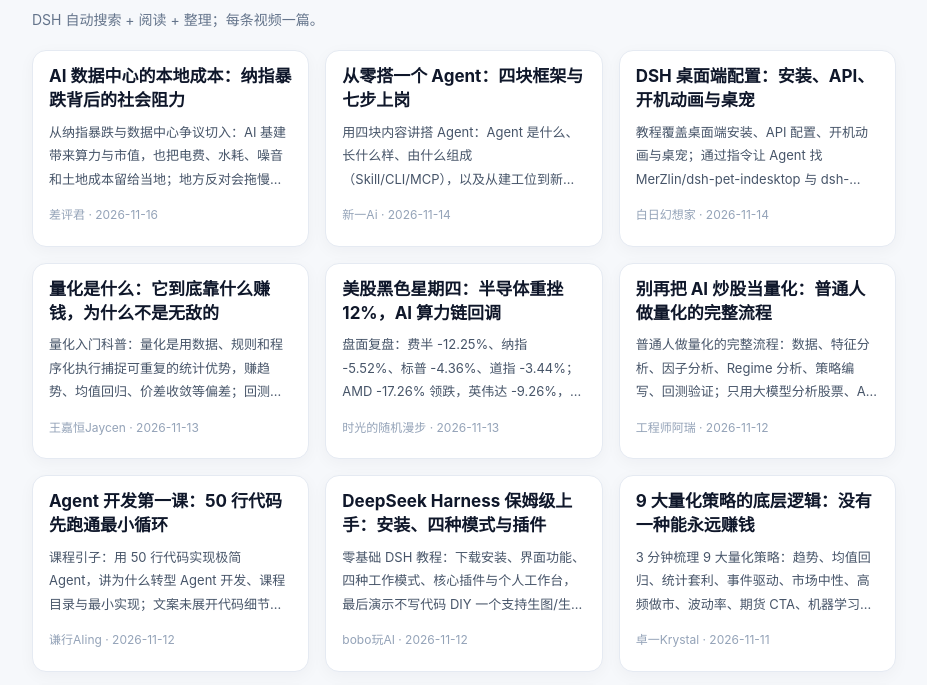
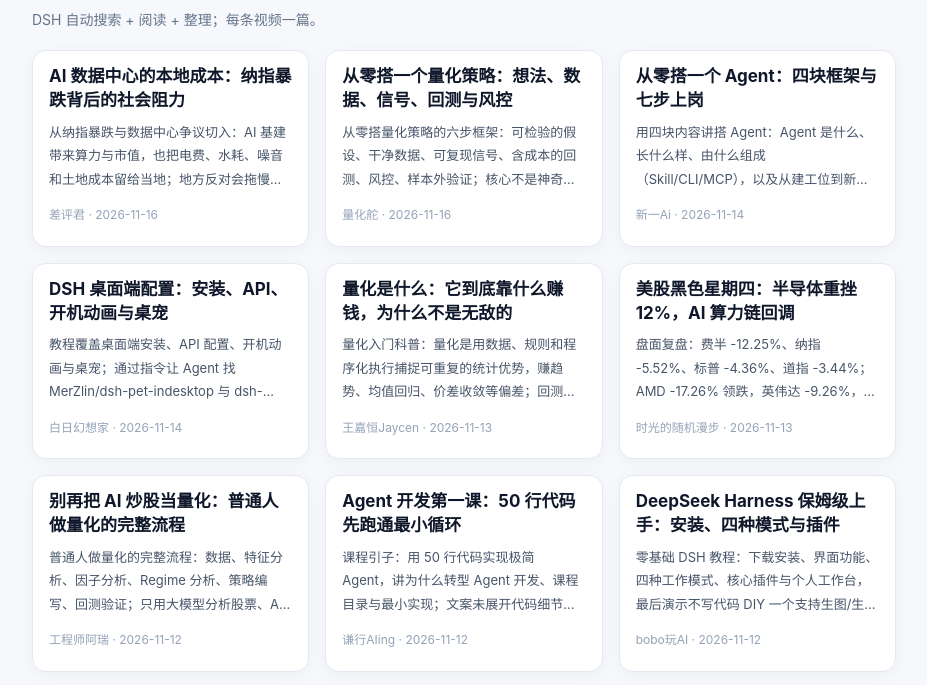
Before and after one commit to Pingpongdragon/douyin-notes-blog, a plain HTML site: page index.html in a window 1280 px wide. Shown: the part 78-763 px from the top of the page, without its empty margins (176-1103 px from the left). Drawn offline with Linux system fonts and the light colour scheme.

Commit message:
Douyin blog: index.html

```diff
--- a/index.html
+++ b/index.html
@@ -25,6 +25,11 @@ a{color:#2563eb;text-decoration:none}a:hover{text-decoration:underline}
 <a class="card" href="posts/7705045913353325859.html">
 
   <div class="pad"><h2>AI 数据中心的本地成本：纳指暴跌背后的社会阻力</h2><p>从纳指暴跌与数据中心争议切入：AI 基建带来算力与市值，也把电费、水耗、噪音和土地成本留给当地；地方反对会拖慢审批与并网，进而影响算力扩张与估值。文案未展开具体案例。</p><small>差评君 · 2026-11-16</small></div>
+</a>
+
+<a class="card" href="posts/7706480828255112499.html">
+
+  <div class="pad"><h2>从零搭一个量化策略：想法、数据、信号、回测与风控</h2><p>从零搭量化策略的六步框架：可检验的假设、干净数据、可复现信号、含成本的回测、风控、样本外验证；核心不是神奇指标，而是每一步都能被检验和复现。</p><small>量化舵 · 2026-11-16</small></div>
 </a>
 
 <a class="card" href="posts/7680489379543123643.html">
```
